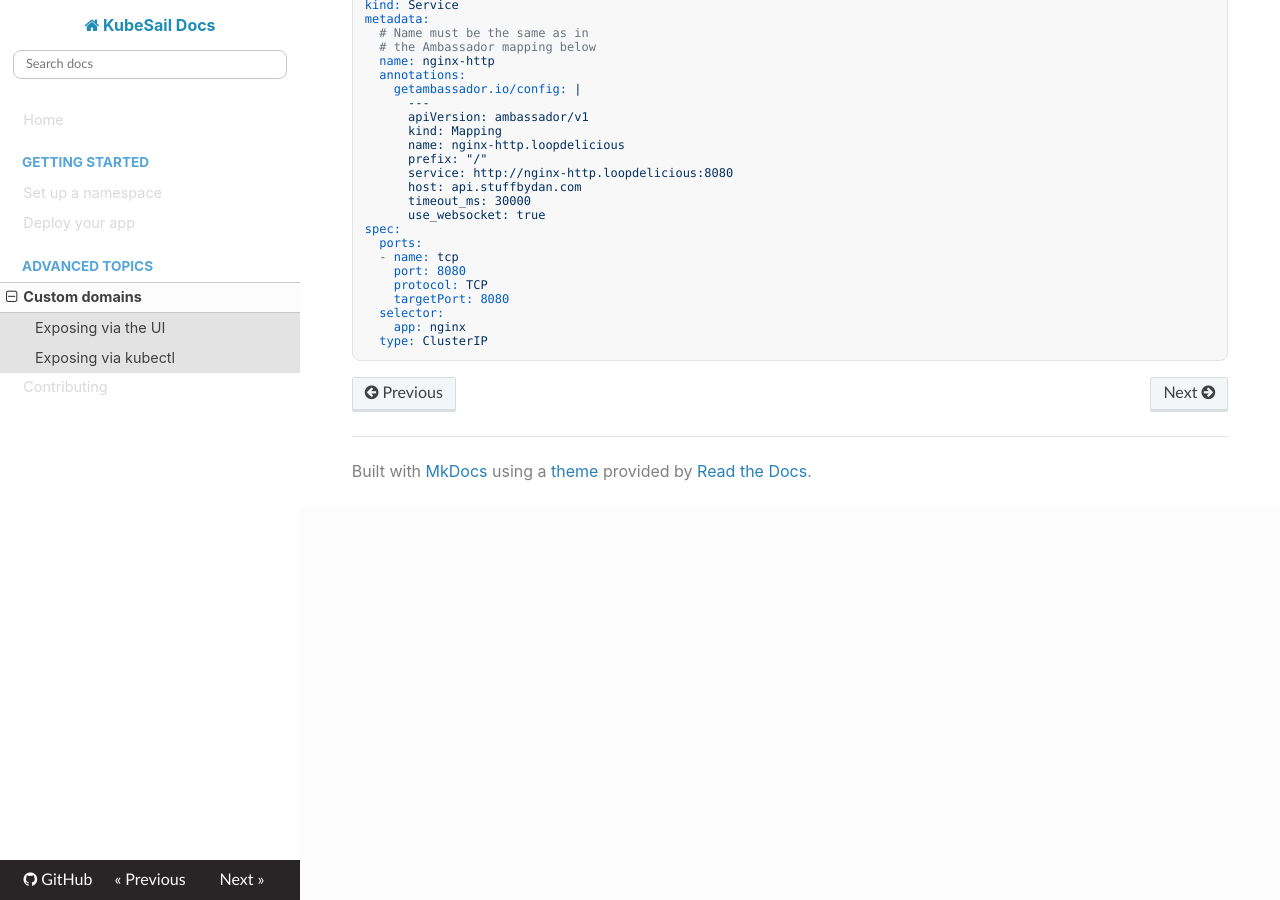
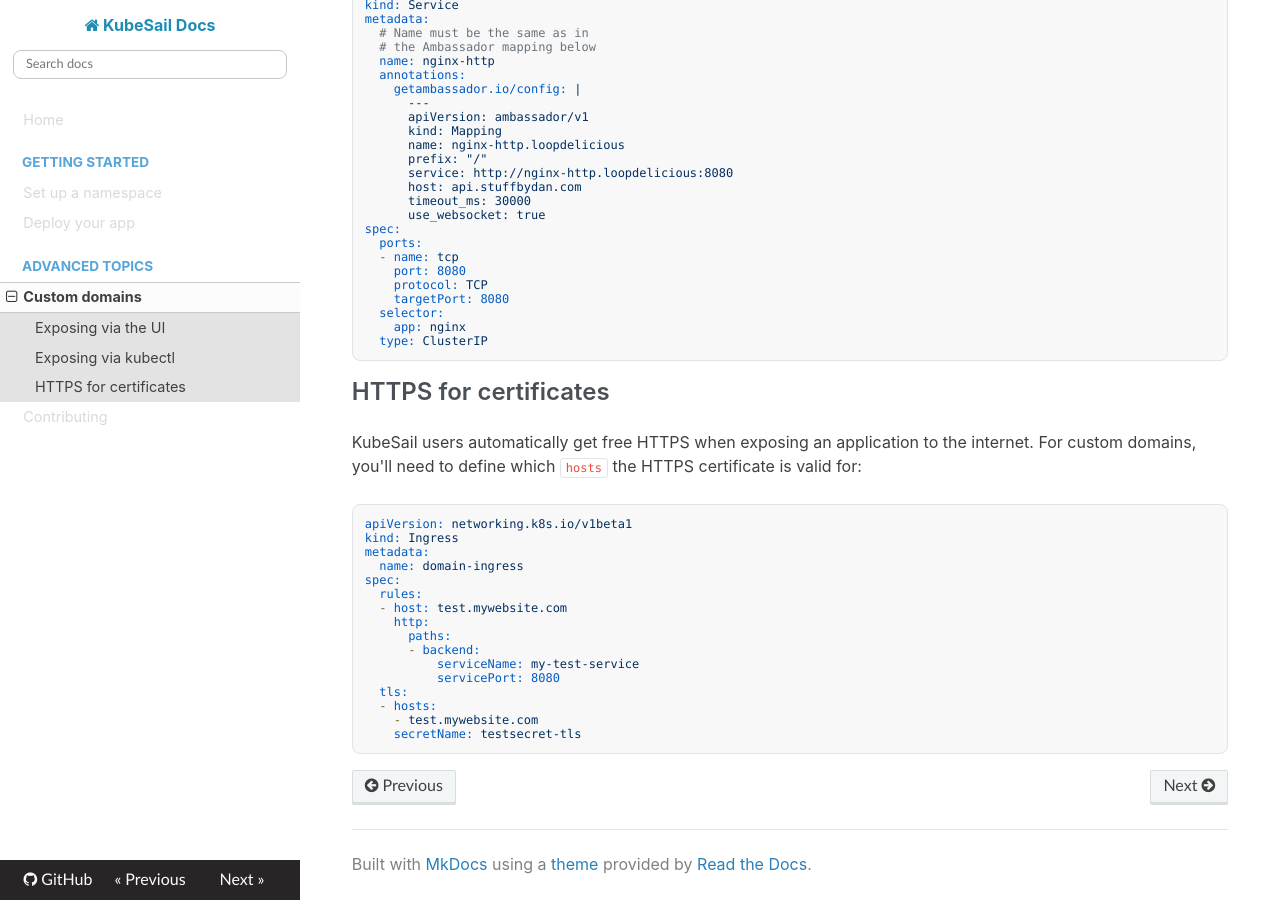
Before and after one commit to kubesail/kubesail-docs, an MkDocs documentation site: the page built from docs/domains.md, in a window 1280 px wide and 900 px high, scrolled down 913 px. Built offline with MkDocs 1.6.1, drawn with Linux system fonts in a browser that asks for light colours; nearby versions of some CDN libraries; grey boxes are pictures that could not be loaded.

Commit message:
add HTTPS for custom domains

````diff
--- a/docs/domains.md
+++ b/docs/domains.md
@@ -40,3 +40,26 @@ spec:
     app: nginx
   type: ClusterIP
 ```
+
+## HTTPS for certificates
+
+KubeSail users automatically get free HTTPS when exposing an application to the internet. For custom domains, you'll need to define which `hosts` the HTTPS certificate is valid for:
+
+```yml
+apiVersion: networking.k8s.io/v1beta1
+kind: Ingress
+metadata:
+  name: domain-ingress
+spec:
+  rules:
+  - host: test.mywebsite.com
+    http:
+      paths:
+      - backend:
+          serviceName: my-test-service
+          servicePort: 8080
+  tls:
+  - hosts:
+    - test.mywebsite.com
+    secretName: testsecret-tls
+```
````
